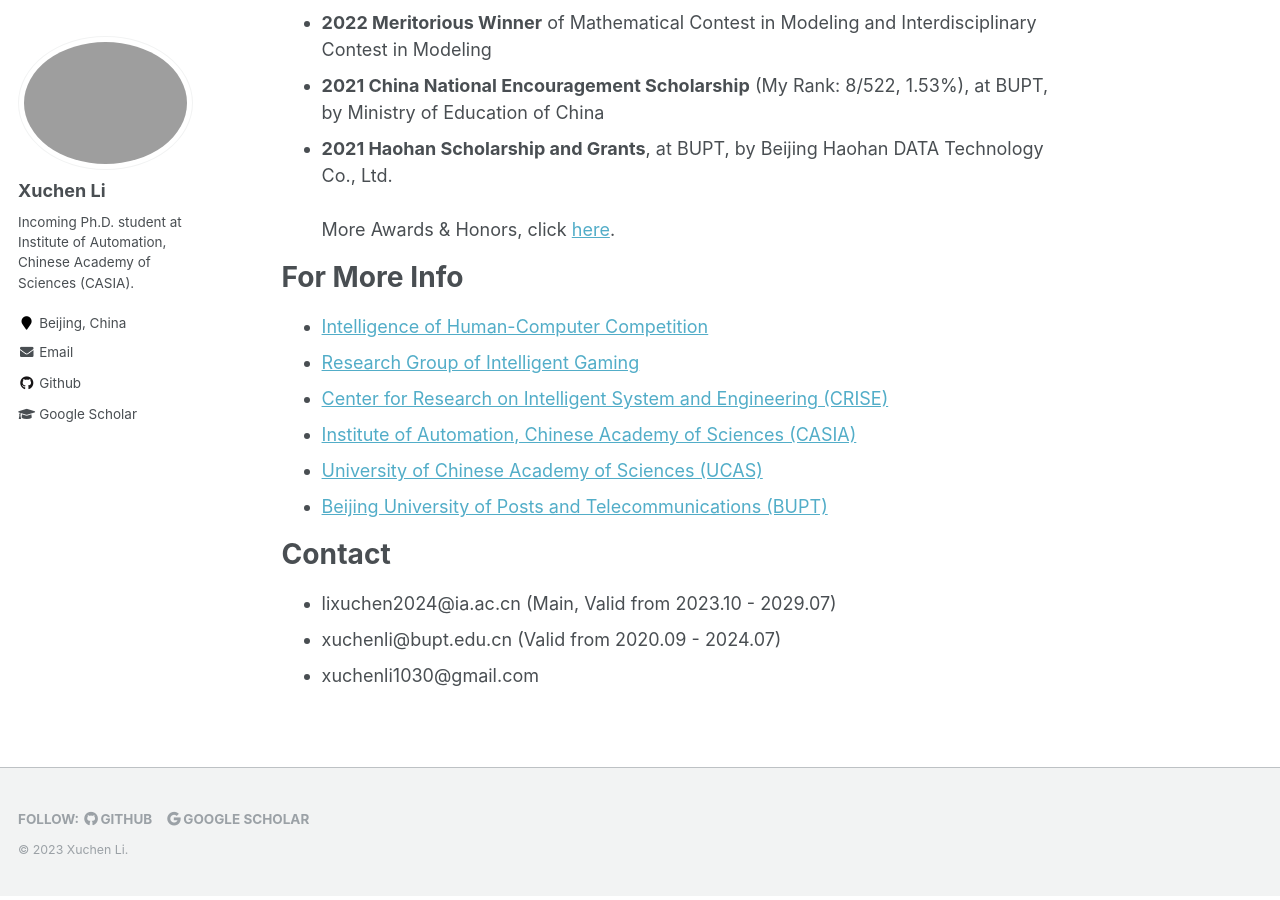
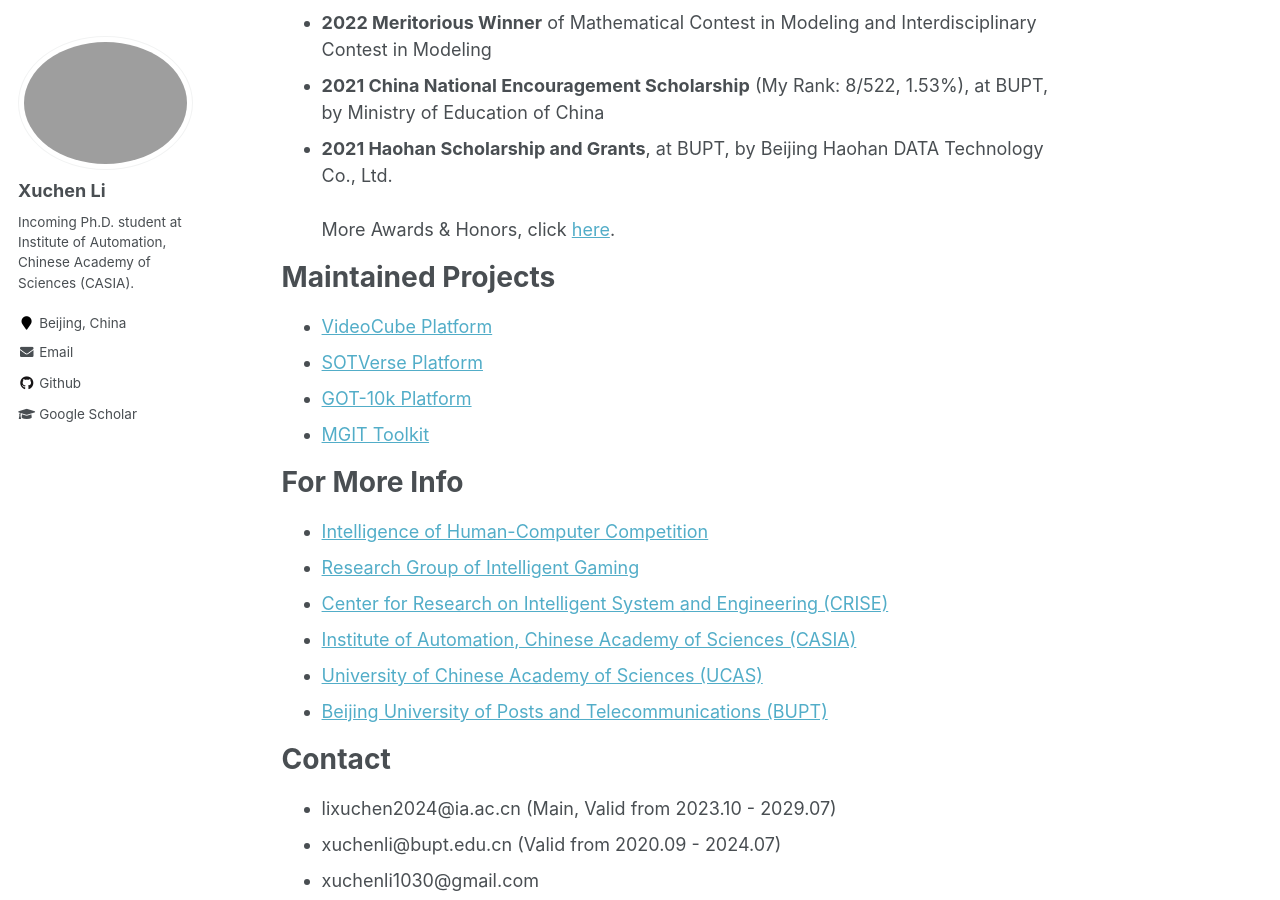
Before and after one commit to Xuchen-Li/Xuchen-Li.github.io, a Jekyll site: the page built from _pages/about.md, in a window 1280 px wide and 900 px high, scrolled down 3251 px. Built offline with Jekyll 4.4.1, drawn with Linux system fonts in a browser that asks for light colours.

Commit message:
Update about.md

```diff
--- a/_pages/about.md
+++ b/_pages/about.md
@@ -90,6 +90,14 @@ Awards & Honors
 More Awards & Honors, click [here](https://xuchen-li.github.io/awards&honors/).
 
 
+Maintained Projects
+======
+* [VideoCube Platform](http://videocube.aitestunion.com/)
+* [SOTVerse Platform](http://metaverse.aitestunion.com/)
+* [GOT-10k Platform](http://got-10k.aitestunion.com/)
+* [MGIT Toolkit](https://github.com/huuuuusy/videocube-toolkit)
+
+
 For More Info
 ======
 * [Intelligence of Human-Computer Competition](http://turingai.ia.ac.cn/)
```
